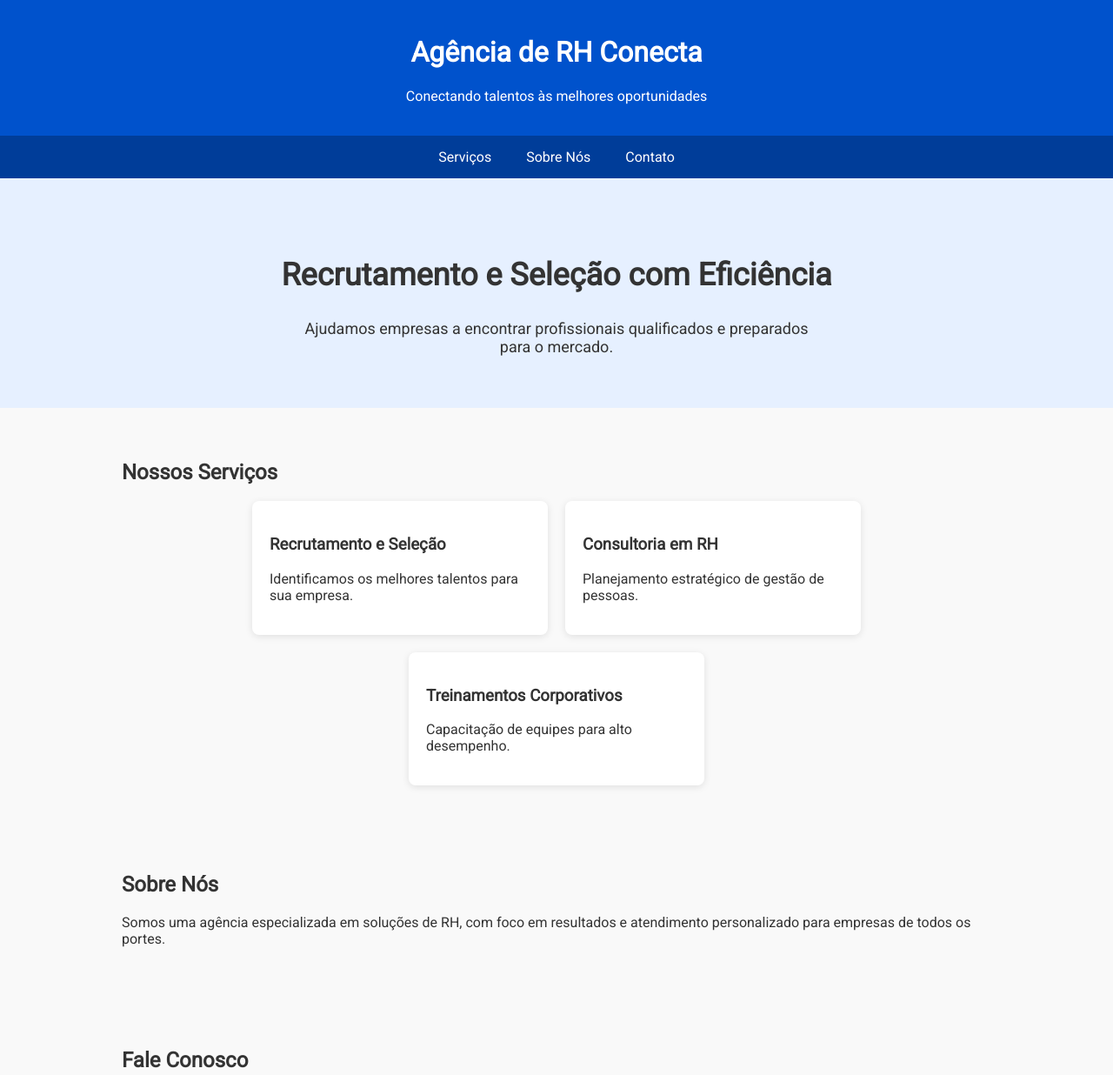
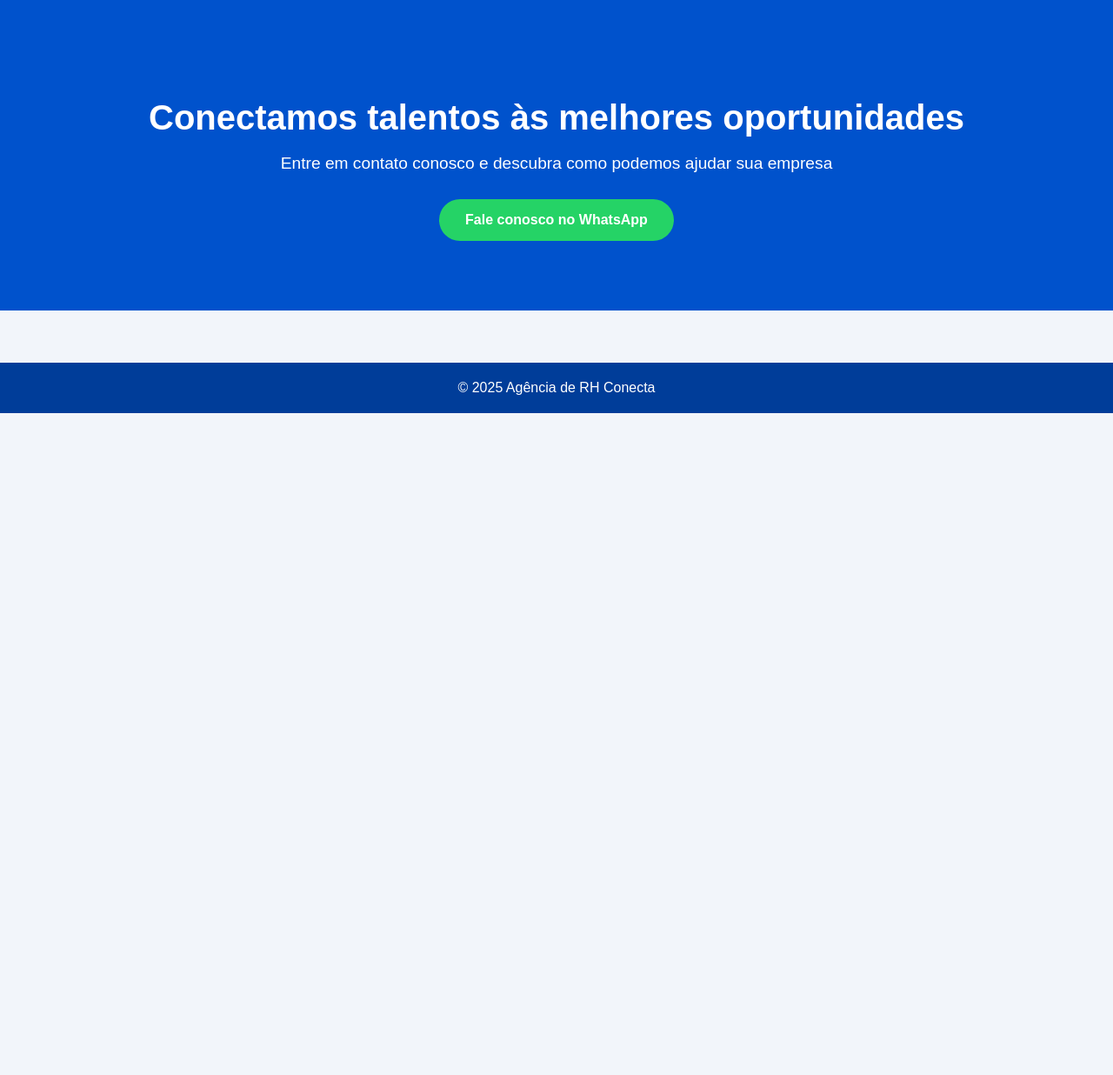
Before and after one commit to luizshelly01/RH, a plain HTML site: page index.html in a window 1280 px wide. Shown: the top 1236 px of the page at 87% size. After the commit the page ends 800 px from the top, so only its background shows below. Drawn offline with Linux system fonts and the light colour scheme.

Commit message:
primeiro commit do site

```diff
--- a/index.html
+++ b/index.html
@@ -4,140 +4,62 @@
   <meta charset="UTF-8" />
   <meta name="viewport" content="width=device-width, initial-scale=1.0" />
   <title>Agência de RH Conecta</title>
-  <link href="https://fonts.googleapis.com/css2?family=Roboto&display=swap" rel="stylesheet">
   <style>
     body {
-      font-family: 'Roboto', sans-serif;
       margin: 0;
-      padding: 0;
-      background: #f9f9f9;
+      font-family: Arial, sans-serif;
+      background: #f2f5fa;
       color: #333;
+      text-align: center;
     }
-    header {
+    .hero {
       background: #0052cc;
       color: white;
-      padding: 20px;
-      text-align: center;
-    }
-    nav {
-      display: flex;
-      justify-content: center;
-      background: #003d99;
-    }
-    nav a {
-      color: white;
-      padding: 15px 20px;
-      text-decoration: none;
-    }
-    nav a:hover {
-      background: #002a66;
-    }
-    .hero {
-      text-align: center;
-      padding: 60px 20px;
-      background: #e6f0ff;
+      padding: 80px 20px;
     }
     .hero h1 {
-      font-size: 36px;
+      font-size: 2.5em;
+      margin-bottom: 10px;
     }
     .hero p {
-      font-size: 18px;
-      max-width: 600px;
-      margin: auto;
+      font-size: 1.2em;
+      margin-bottom: 30px;
     }
-    .section {
-      padding: 40px 20px;
-      max-width: 1000px;
-      margin: auto;
+    .btn-whatsapp {
+      background: #25d366;
+      color: white;
+      padding: 15px 30px;
+      text-decoration: none;
+      border-radius: 30px;
+      font-weight: bold;
+      font-size: 16px;
+      display: inline-block;
+      transition: background 0.3s;
     }
-    .services {
-      display: flex;
-      flex-wrap: wrap;
-      gap: 20px;
-      justify-content: center;
-    }
-    .card {
-      background: white;
-      padding: 20px;
-      border-radius: 8px;
-      width: 300px;
-      box-shadow: 0 2px 8px rgba(0,0,0,0.1);
+    .btn-whatsapp:hover {
+      background: #1ebe5d;
     }
     footer {
+      margin-top: 60px;
+      padding: 20px;
       background: #003d99;
       color: white;
-      text-align: center;
-      padding: 20px;
-    }
-    form input, form textarea {
-      width: 100%;
-      padding: 10px;
-      margin: 10px 0;
-      border-radius: 4px;
-      border: 1px solid #ccc;
-    }
-    form button {
-      padding: 10px 20px;
-      background: #0052cc;
-      color: white;
-      border: none;
-      border-radius: 4px;
-      cursor: pointer;
     }
   </style>
 </head>
 <body>
-  <header>
-    <h1>Agência de RH Conecta</h1>
-    <p>Conectando talentos às melhores oportunidades</p>
-  </header>
-
-  <nav>
-    <a href="#servicos">Serviços</a>
-    <a href="#sobre">Sobre Nós</a>
-    <a href="#contato">Contato</a>
-  </nav>
 
   <section class="hero">
-    <h1>Recrutamento e Seleção com Eficiência</h1>
-    <p>Ajudamos empresas a encontrar profissionais qualificados e preparados para o mercado.</p>
-  </section>
-
-  <section class="section" id="servicos">
-    <h2>Nossos Serviços</h2>
-    <div class="services">
-      <div class="card">
-        <h3>Recrutamento e Seleção</h3>
-        <p>Identificamos os melhores talentos para sua empresa.</p>
-      </div>
-      <div class="card">
-        <h3>Consultoria em RH</h3>
-        <p>Planejamento estratégico de gestão de pessoas.</p>
-      </div>
-      <div class="card">
-        <h3>Treinamentos Corporativos</h3>
-        <p>Capacitação de equipes para alto desempenho.</p>
-      </div>
-    </div>
-  </section>
-
-  <section class="section" id="sobre">
-    <h2>Sobre Nós</h2>
-    <p>Somos uma agência especializada em soluções de RH, com foco em resultados e atendimento personalizado para empresas de todos os portes.</p>
-  </section>
-
-  <section class="section" id="contato">
-    <h2>Fale Conosco</h2>
-    <form>
-      <input type="text" name="nome" placeholder="Seu nome" required />
-      <input type="email" name="email" placeholder="Seu e-mail" required />
-      <textarea name="mensagem" rows="4" placeholder="Sua mensagem" required></textarea>
-      <button type="submit">Enviar</button>
-    </form>
+    <h1>Conectamos talentos às melhores oportunidades</h1>
+    <p>Entre em contato conosco e descubra como podemos ajudar sua empresa</p>
+    <a class="btn-whatsapp" href="https://wa.me/5512997224993" target="_blank">
+      Fale conosco no WhatsApp
+    </a>
   </section>
 
   <footer>
-    <p>&copy; 2025 Agência de RH Conecta - Todos os direitos reservados.</p>
+    © 2025 Agência de RH Conecta
   </footer>
+
 </body>
 </html>
```
Also changed, not shown: 1 other file.
